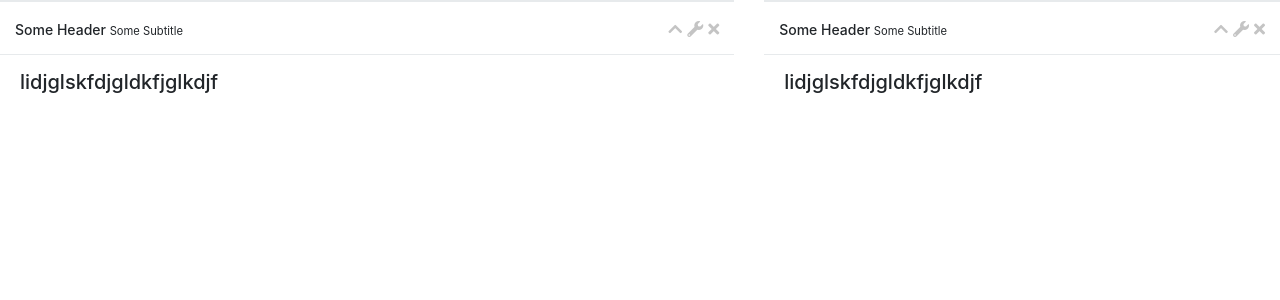
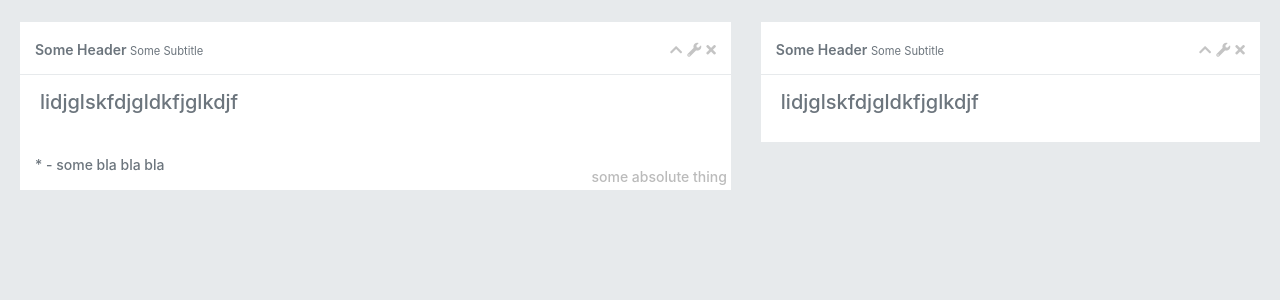
Before and after one commit to KocMoHaWT/toDoReact, a React (Create React App) app: page / in a window 1280 px wide. Shown: the top 300 px of the page. Built offline with nearby package versions, Linux system fonts and the light colour scheme.

Commit message:
add foooter and upgrade options

```diff
--- a/public/index.html
+++ b/public/index.html
@@ -6,7 +6,7 @@
     <meta name="viewport" content="width=device-width, initial-scale=1" />
     <meta name="theme-color" content="#000000" />
     <link rel="stylesheet" href="https://stackpath.bootstrapcdn.com/bootstrap/4.3.1/css/bootstrap.min.css" integrity="sha384-ggOyR0iXCbMQv3Xipma34MD+dH/1fQ784/j6cY/iJTQUOhcWr7x9JvoRxT2MZw1T" crossorigin="anonymous">
-      <link rel="stylesheet" href="https://use.fontawesome.com/releases/v5.8.1/css/all.css" integrity="sha384-50oBUHEmvpQ+1lW4y57PTFmhCaXp0ML5d60M1M7uH2+nqUivzIebhndOJK28anvf" crossorigin="anonymous">
+    <link rel="stylesheet" href="https://use.fontawesome.com/releases/v5.8.1/css/all.css" integrity="sha384-50oBUHEmvpQ+1lW4y57PTFmhCaXp0ML5d60M1M7uH2+nqUivzIebhndOJK28anvf" crossorigin="anonymous">
    <title>React App</title>
   </head>
   <body>
--- /dev/null
+++ b/src/App.css
@@ -0,0 +1,53 @@
+body {
+    background-color: #e7eaec;
+}
+
+.wrapper-content {
+    padding: 20px 20px 40px;
+}
+
+.footer {
+
+}
+
+.ibox-footer {
+    -moz-border-bottom-colors: none;
+    -moz-border-left-colors: none;
+    -moz-border-right-colors: none;
+    -moz-border-top-colors: none;
+    background-color: #ffffff;
+    color: inherit;
+    margin-bottom: 0;
+    padding: 15px 90px 8px 15px;
+    min-height: 48px;
+    position: relative;
+    clear: both;
+    display: flex;
+    flex-direction: row;
+}
+
+.ibox-footer h5 {
+    font-size: 14px;
+    margin: 0 0 7px;
+    padding: 0;
+    text-overflow: ellipsis;
+    float: none;
+    position: relative;
+}
+
+.ibox-footer .absolute {
+    top: 27px;
+    position: absolute;
+    right: 4px;
+    color: #bbbbbb;
+}
+
+.noselect {
+    -webkit-touch-callout: none;
+    -webkit-user-select: none;
+    -khtml-user-select: none;
+    -moz-user-select: none;
+    -ms-user-select: none;
+    -o-user-select: none;
+    user-select: none;
+}
--- a/src/App.js
+++ b/src/App.js
@@ -1,16 +1,32 @@
 import React from 'react';
 import Ibox from './components/IboxComponent/Ibox';
+import './App.css';
+class App extends React.Component{
 
-class App extends React.Component{
-    arr = ['1','2','3'];
+
+
     render() {
+        const  footer = (
+            <div className='footer'>
+                <h5 className='footer-text'>* - some bla bla bla</h5>
+                <h5 className='absolute noselect'>some absolute thing</h5>
+            </div>
+        )
+        const options = ( <ul className={'dropdown-menu show ibox--list'}>
+                <li > <a href='#' className='dropdown-item'>3</a></li>
+                <li> <a href='#' className='dropdown-item'>2</a></li>
+                <li> <a href='#' className='dropdown-item'>1</a></li>
+            </ul>
+        );
         return (
+            <div className="wrapper-content">
                 <div className="row">
                     <div className="col-lg-7">
                         < Ibox showCollapseBtn={true}
                                showOptionsBtn={true}
                                showCloseBtn={true}
-                           options={this.arr}
+                               optionsBody={options}
+                               footerBody={footer}
                         >
                             <h5>lidjglskfdjgldkfjglkdjf</h5>
                         </Ibox>
@@ -19,12 +35,15 @@ class App extends React.Component{
                         < Ibox showCollapseBtn={true}
                                showOptionsBtn={true}
                                showCloseBtn={true}
-                           options={this.arr}
+                               optionsBody={options}
+
                         >
                             <h5>lidjglskfdjgldkfjglkdjf</h5>
                         </Ibox>
                     </div>
                 </div>
+            </div>
+
         )
     }
 }
--- a/src/components/IboxComponent/Ibox.css
+++ b/src/components/IboxComponent/Ibox.css
@@ -3,17 +3,20 @@
     margin-bottom: 25px;
     margin-top: 0;
     padding: 0;
+    color: #6c757d;
 }
 
-.ibox .ibox--list {
+.ibox .ibox-list {
     position: absolute;
-    top: 18px;
-    left: -68px;
+    /*top: 18px;*/
+    /*left: -68px;*/
+    top: 20px;
+    left: -44px;
     willChange: top, left;
     xPlacement: bottom-start;
 }
 
-.ibox-title {
+.ibox-header {
     background-color: #ffffff;
     border-color: #e7eaec;
     border-image: none;
@@ -27,7 +30,8 @@
     clear: both;
 }
 
-.ibox-title h5 {
+.ibox-title {
+    font-weight: 600;
     display: inline-block;
     font-size: 14px;
     margin: 0 0 7px;
@@ -54,6 +58,7 @@ small {
 .ibox-tools i {
     cursor: pointer;
     margin-left: 5px;
+    font-size: 14px;
     color: #c4c4c4 !important;
 }
 
--- a/src/components/IboxComponent/Ibox.js
+++ b/src/components/IboxComponent/Ibox.js
@@ -1,27 +1,21 @@
 import React from 'react';
 import './Ibox.css';
-import IboxTitleButton from '../IboxTitleButton'
+import IboxTitleButton from './IboxTitleButton';
+import IboxToolOptions from './IboxToolOptions';
+import IboxFooter from './IboxFooter'
 
 
 class Ibox extends React.Component {
     constructor(props) {
         super(props);
-        this.options = this.props.options.map(this.mapOptionsToList);
         this.state = {
-            header: 'Some Header ',
+            title: 'Some Header ',
             subTitle: 'Some Subtitle',
             content: true,
             iboxBlock: true,
             showOptions: false
         }
     }
-
-    mapOptionsToList = (elem) => (
-        <li key={elem}>
-            <a href='#' className='dropdown-item'>{elem}</a>
-        </li>
-    );
-
 
     toggleContent = () => {
         this.setState((old) => {
@@ -47,12 +41,12 @@ class Ibox extends React.Component {
         }
         return (
             <div className='ibox'>
-                {this.renderTitle()}
+                {this.renderHeader()}
                 {this.renderContent()}
+                {this.renderFooter()}
             </div>
         )
     }
-
 
     renderButtons() {
         const buttons = [];
@@ -75,7 +69,7 @@ class Ibox extends React.Component {
                 classIcon={'fa fa-wrench'}
                 action={this.showOptions}/>)
             buttons.push(this.state.showOptions ?
-                <ul className='dropdown-menu show ibox--list'>{this.options}</ul> : null
+                       <IboxToolOptions optionsBody={this.props.optionsBody}/> : null
             )
         }
 
@@ -88,16 +82,22 @@ class Ibox extends React.Component {
         return <div className='ibox-tools'>{buttons}</div>;
     }
 
-    renderTitle() {
+    renderHeader() {
         return (
-            <div className='ibox-title'>
-                <h5>
-                    {this.state.header}
+            <div className='ibox-header'>
+                <h5 className='ibox-title'>
+                    {this.state.title}
                     <small>{this.state.subTitle}</small>
                 </h5>
                 {this.renderButtons()}
             </div>
         )
+    }
+
+    renderFooter() {
+        if(this.props.footerBody && this.state.content) {
+            return <IboxFooter footerBody={this.props.footerBody}/>
+        }
     }
 
     renderContent() {
--- /dev/null
+++ b/src/components/IboxComponent/IboxFooter.js
@@ -0,0 +1,12 @@
+import React from 'react';
+
+function IboxFooter(props) {
+    return (
+        <div className='ibox-footer'>
+            {props.footerBody}
+        </div>
+    )
+
+}
+
+export default IboxFooter
--- /dev/null
+++ b/src/components/IboxComponent/IboxToolOptions.js
@@ -0,0 +1,11 @@
+import React from 'react';
+
+function IboxToolOptions(props){
+   return (
+       <div className="dropdown-menu show ibox-list">
+           {props.optionsBody}
+       </div>
+   )
+}
+
+export default IboxToolOptions;
```
Also changed, not shown: src/components/IboxComponent/IboxTitleButton.js (renamed from src/components/IboxTitleButton.js). Lines whose indentation alone changed are shown as unchanged.
